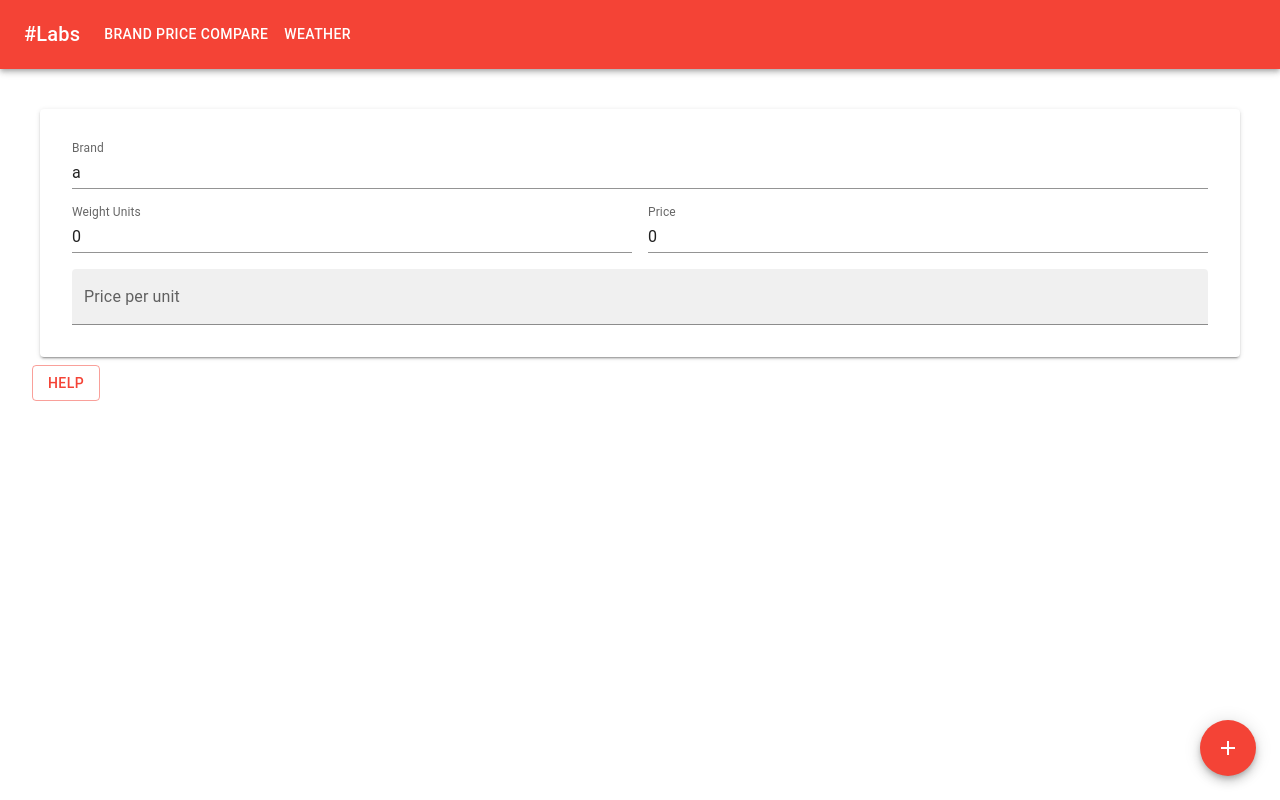
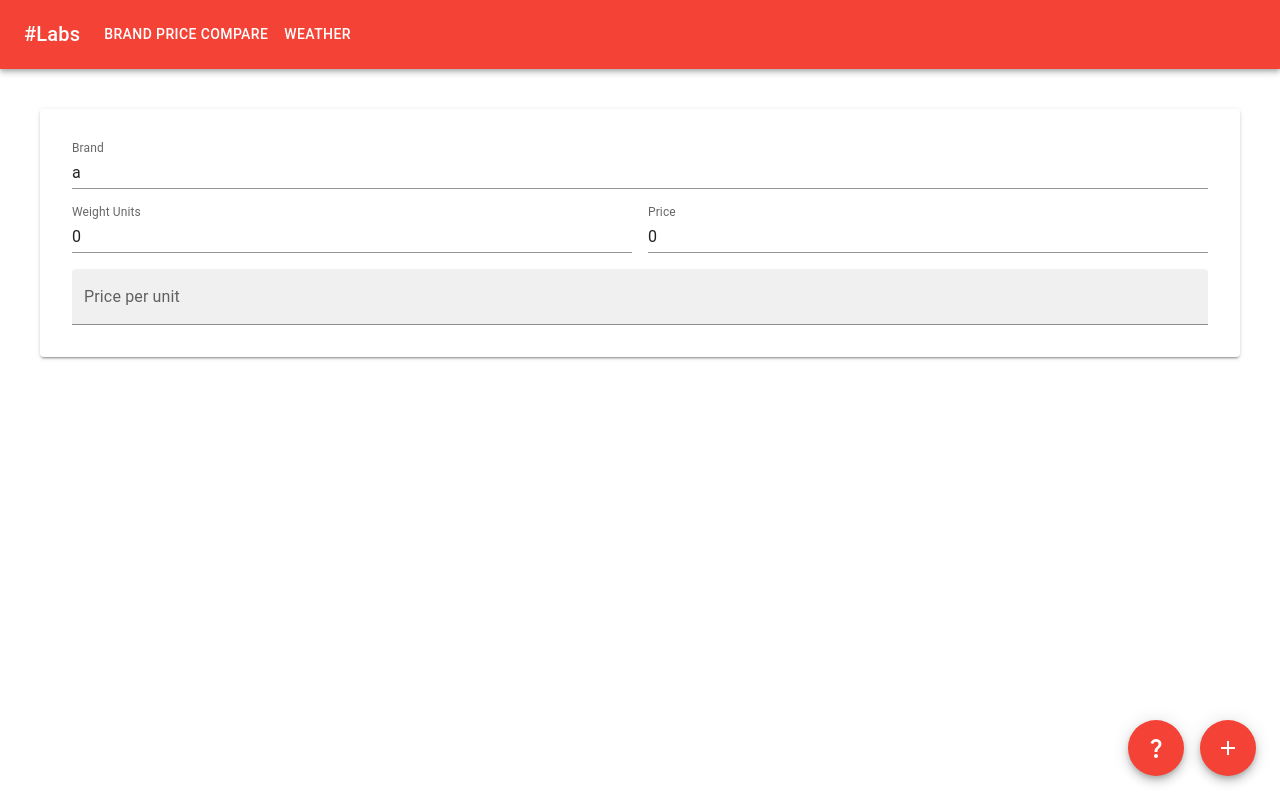
Before and after one commit to mkrishnan-codes/hash-labs, a React (Create React App) app: page /#/brandcompare in a window 1280 px wide. Built offline with nearby package versions, Linux system fonts and the light colour scheme.

Commit message:
fix for help

```diff
--- a/src/features/brandcompare/BrandCompare.jsx
+++ b/src/features/brandcompare/BrandCompare.jsx
@@ -3,7 +3,7 @@ import React, { useCallback, useState } from 'react'
 import Brand from './Brand';
 import AddIcon from '@mui/icons-material/Add';
 import HelpModal from './HelpModal';
-
+import QuestionMarkIcon from '@mui/icons-material/QuestionMark';
 const getBrand = (id) => ({
     id,
     brand: String.fromCharCode(97 + id),
@@ -17,17 +17,17 @@ const fabStyle = {
     position: 'absolute',
     bottom: 16,
     right: 16,
-  };
+};
 function BrandCompare() {
     const [brands, setbrands] = useState([getBrand(0)]);
     const [open, setOpen] = React.useState(false);
 
-  const handleClickOpen = useCallback(() => {
-    setOpen(true);
-  },[open]);
-  const handleClose =  useCallback(() => {
-    setOpen(false);
-  },[open]);
+    const handleClickOpen = useCallback(() => {
+        setOpen(true);
+    }, []);
+    const handleClose = useCallback(() => {
+        setOpen(false);
+    }, []);
     const onUpdate = useCallback((attr, id, value) => {
         let newArr = [...brands];
         newArr[id] = { ...newArr[id], [attr]: value }
@@ -36,7 +36,7 @@ function BrandCompare() {
     const add = useCallback(
         () => {
             const brs = [...brands, getBrand(brands.length)];
-            console.log(brs,"brs");
+            console.log(brs, "brs");
             setbrands(brs);
         },
         [brands],
@@ -45,12 +45,17 @@ function BrandCompare() {
     return (
         <Box sx={{ flexGrow: 1, p: 4 }}>
 
-                {brands.map((brnd) => <Brand key={brnd.id} {...brnd} onUpdate={onUpdate} />)}
-        <HelpModal/>
-            <Box sx={{ '& > :not(style)': { m: 1 } }}>
-                <Fab color="primary" sx={fabStyle} aria-label="add" onClick={add}>
+            {brands.map((brnd) => <Brand key={brnd.id} {...brnd} onUpdate={onUpdate} />)}
+            <HelpModal open={open} handleClose={handleClose} />
+            <Box sx={{ '& > :not(style)': { m: 1 }, ...fabStyle }}>
+                <Fab color="primary" aria-label="add" onClick={handleClickOpen}>
+                    <QuestionMarkIcon />
+
+                </Fab>
+                <Fab color="primary" aria-label="add" onClick={add}>
                     <AddIcon />
                 </Fab>
+
 
             </Box>
         </Box>
--- a/src/features/brandcompare/HelpModal.jsx
+++ b/src/features/brandcompare/HelpModal.jsx
@@ -43,21 +43,11 @@ export const BootstrapDialogTitle = (props) => {
   );
 };
 
-export default function HelpModal() {
-  const [open, setOpen] = React.useState(false);
-
-  const handleClickOpen = () => {
-    setOpen(true);
-  };
-  const handleClose = () => {
-    setOpen(false);
-  };
+export default function HelpModal({open, handleClose}) {
 
   return (
     <div>
-      <Button variant="outlined" onClick={handleClickOpen}>
-       Help
-      </Button>
+
       <BootstrapDialog
         onClose={handleClose}
         aria-labelledby="customized-dialog-title"
@@ -68,21 +58,12 @@ export default function HelpModal() {
         </BootstrapDialogTitle>
         <DialogContent dividers>
           <Typography gutterBottom>
-            This can calculate price per unit of a brand and add more brands using add button. It can be usefull while having 2 brands and calculating value for money is difficult
-          </Typography>
-          <Typography gutterBottom>
-            Praesent commodo cursus magna, vel scelerisque nisl consectetur et.
-            Vivamus sagittis lacus vel augue laoreet rutrum faucibus dolor auctor.
-          </Typography>
-          <Typography gutterBottom>
-            Aenean lacinia bibendum nulla sed consectetur. Praesent commodo cursus
-            magna, vel scelerisque nisl consectetur et. Donec sed odio dui. Donec
-            ullamcorper nulla non metus auctor fringilla.
+            This can calculate price per unit of a brand and add more brands using add button. It can be usefull while having 2 brands where calculating value for money is difficult while on a super market. Eg: Unilever Product costs 19 for 135 grams and Palmolive costs 27.5 for 175 grams, which one is worth the penny?
           </Typography>
         </DialogContent>
         <DialogActions>
           <Button autoFocus onClick={handleClose}>
-            Save changes
+            Close
           </Button>
         </DialogActions>
       </BootstrapDialog>
```
